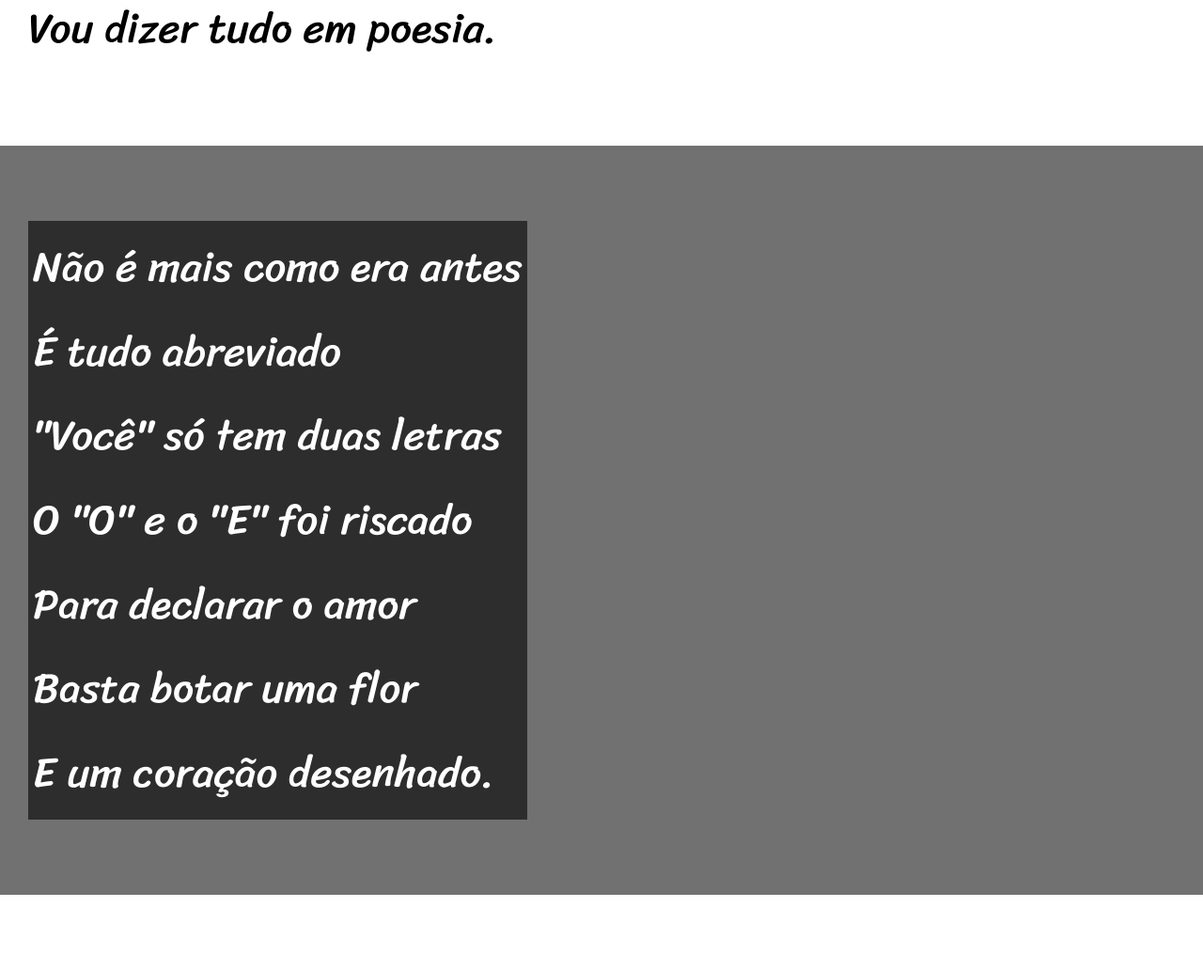
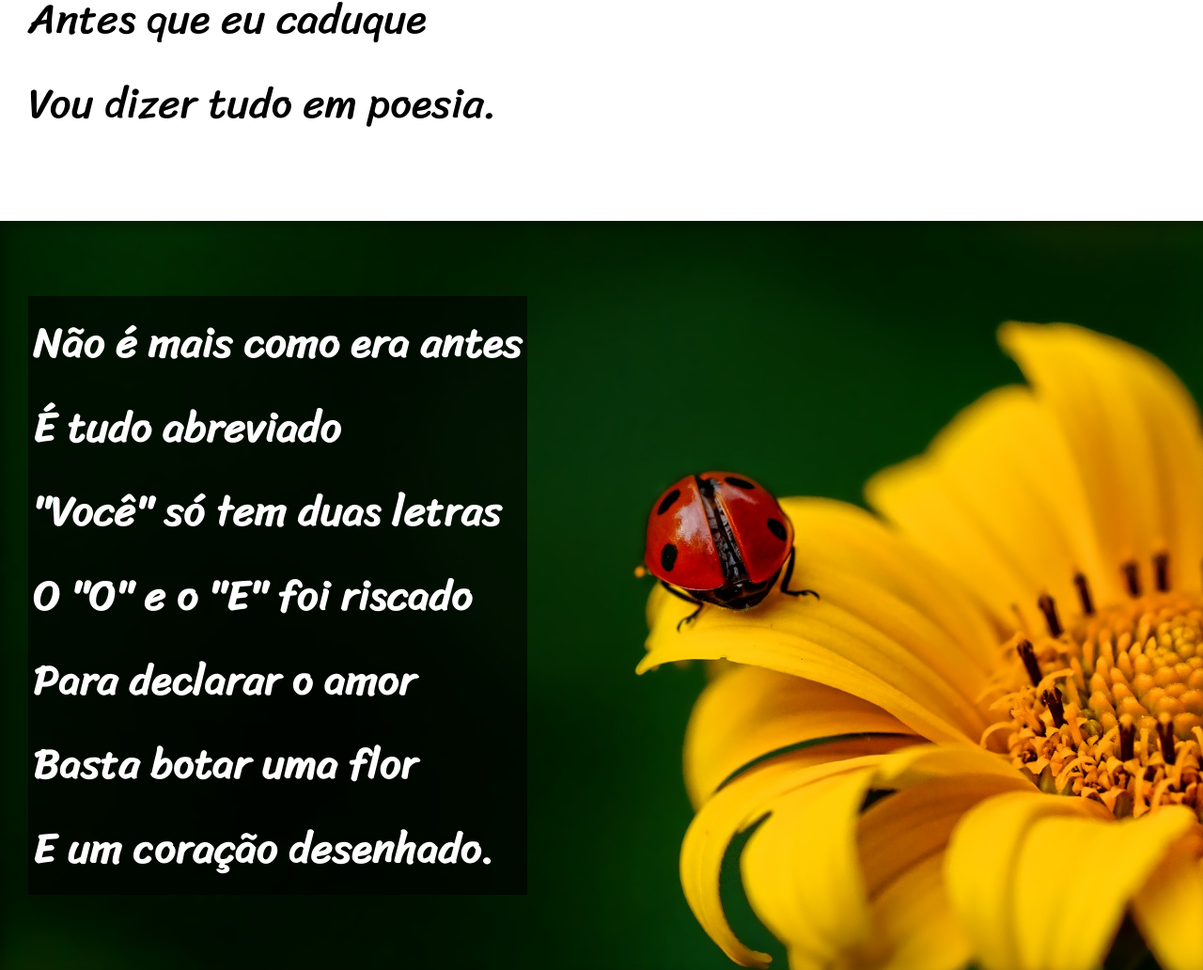
Before and after one commit to MariaLuiza-git/html-css, a plain HTML site: page Desafios/Desafio012-modulo3/index.html in a window 1280 px wide. Shown: the part 812-1844 px from the top of the page at 94% size. Drawn offline with Linux system fonts and the light colour scheme; a web font is replaced by a local one.

Commit message:
Atualizações no desafio 12

```diff
--- a/Desafios/Desafio012-modulo3/index.html
+++ b/Desafios/Desafio012-modulo3/index.html
@@ -26,7 +26,7 @@
 
 
 
-    <section class="imagem">
+    <section class="imagem" id="img01">
         <p>
             Não é mais como era antes <br>
             É tudo abreviado <br>
@@ -61,7 +61,7 @@
 
 
 
-    <section class="imagem">
+    <section class="imagem" id="img02">
         <p>
             Tenho saudade das cartas <br>
             Escritas com a própria mão <br>
--- a/Desafios/Desafio012-modulo3/style.css
+++ b/Desafios/Desafio012-modulo3/style.css
@@ -19,7 +19,7 @@
 }
 
 html, body{
-    min-height: 95vh;
+    min-height: 100vh;
     background-color: lightgray;
     font-family: var(--fonte01);
 }
@@ -28,7 +28,7 @@ header{
     color: white;
     background-color: black;
     text-align: center;
-    height: 180px;
+
 }
 
 header > h1{
@@ -67,8 +67,11 @@ section.normal{
 }
 
 section.imagem{
-    background-color: rgba(0, 0, 0, 0.468);
+    background-color: rgba(0, 0, 0, 0.507);
     color: white;
+    text-shadow: 1px 1px 0px;
+    box-shadow: inset 6px 6px 13px 0px rgba(0, 0, 0, 0.337);
+    background-attachment: fixed;
 }
 
 section.imagem > p{
@@ -77,6 +80,17 @@ section.imagem > p{
     padding: 5px;
 }
 
+section#img01{
+background-image: url(imagens/background001.jpg);
+background-position: right center;
+background-size: cover;
+}
+
+section#img02{
+background-image: url(imagens/background002.jpg);
+background-size: cover;
+}
+
 footer{
     color: white;
     background-color: black;
```
